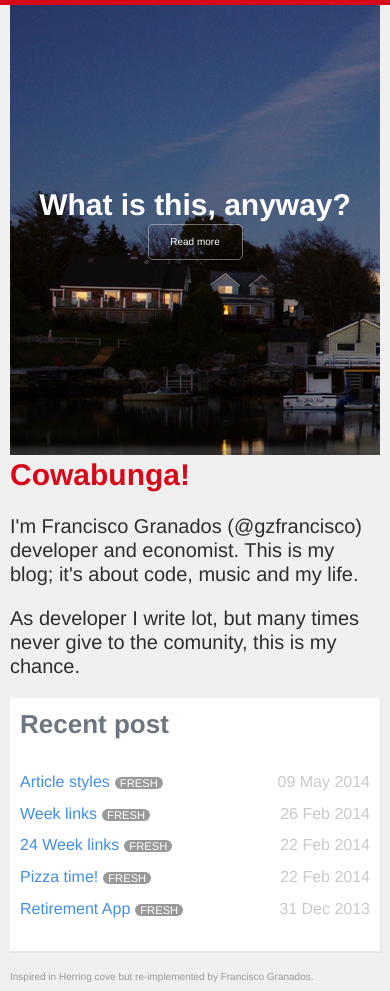
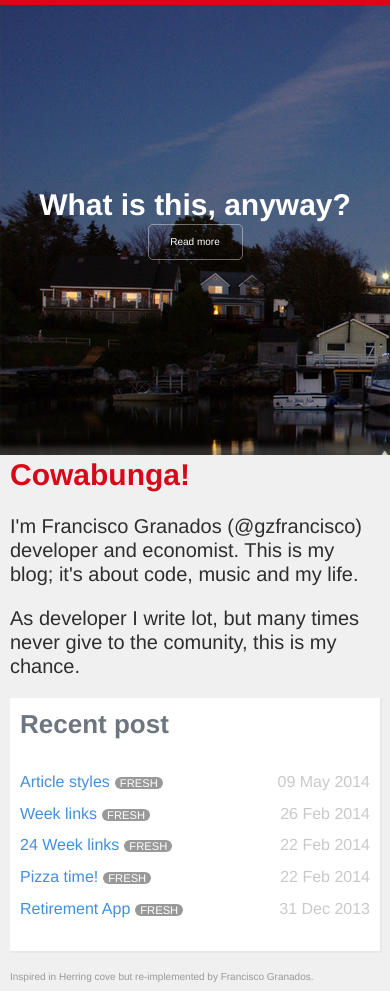
Before and after one commit to gzfrancisco/gzfrancisco.github.io, a Jekyll site: the page built from index.html, in a window 390 px wide. Built offline with Jekyll 4.4.1, drawn with Linux system fonts in a browser that asks for light colours; nearby versions of some CDN libraries; Markdown is read by kramdown in place of the engine named in the settings; comment, search, counter and statistics services are not loaded.

Commit message:
Add tablet style

```diff
--- a/css/_sass/main_phone.sass
+++ b/css/_sass/main_phone.sass
@@ -11,8 +11,9 @@
       width: 100%
       padding: 0 10px
       header
-        width: 100%
-        margin: 0
+        min-width: 100%
+        width: calc(100% + 20px)
+        margin: 0 -10px
       #recent-post
         padding: 10px
         ul
--- /dev/null
+++ b/css/_sass/main_tablet.sass
@@ -0,0 +1,5 @@
+html body
+  aside
+    display: none
+  section
+    padding: 0
--- a/css/_sass/mq.sass
+++ b/css/_sass/mq.sass
@@ -1,3 +1,5 @@
 // Phone
-@media all and (min-width: 320px) and (max-width: 480px)
+@media screen and (max-width: 480px)
   @import main_phone
+@media screen and (min-width: 481px) and (max-width: 800px)
+  @import main_tablet
--- a/css/main.css
+++ b/css/main.css
@@ -255,7 +255,7 @@
       color: #999999;
       text-shadow: inset 1px 1px white; }
 
-@media all and (min-width: 320px) and (max-width: 480px) {
+@media screen and (max-width: 480px) {
   html body {
     font-size: 10px; }
     html body aside {
@@ -268,8 +268,9 @@
         width: 100%;
         padding: 0 10px; }
         html body section article header {
-          width: 100%;
-          margin: 0; }
+          min-width: 100%;
+          width: calc(100% + 20px);
+          margin: 0 -10px; }
         html body section article #recent-post {
           padding: 10px; }
           html body section article #recent-post ul {
@@ -278,3 +279,8 @@
       html body section footer {
         width: 100%;
         padding: 0 10px; } }
+@media screen and (min-width: 481px) and (max-width: 800px) {
+  html body aside {
+    display: none; }
+  html body section {
+    padding: 0; } }
```
